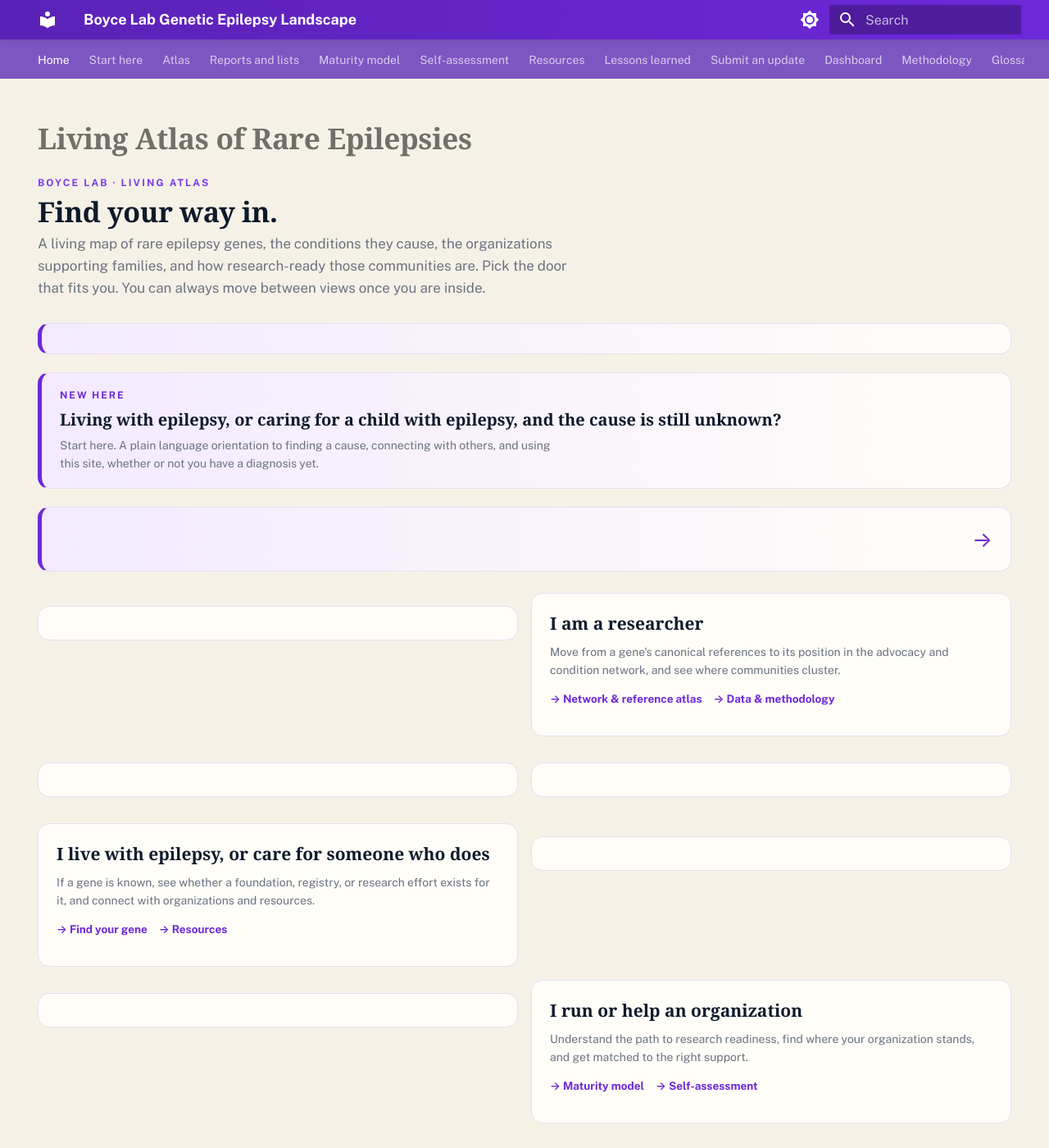
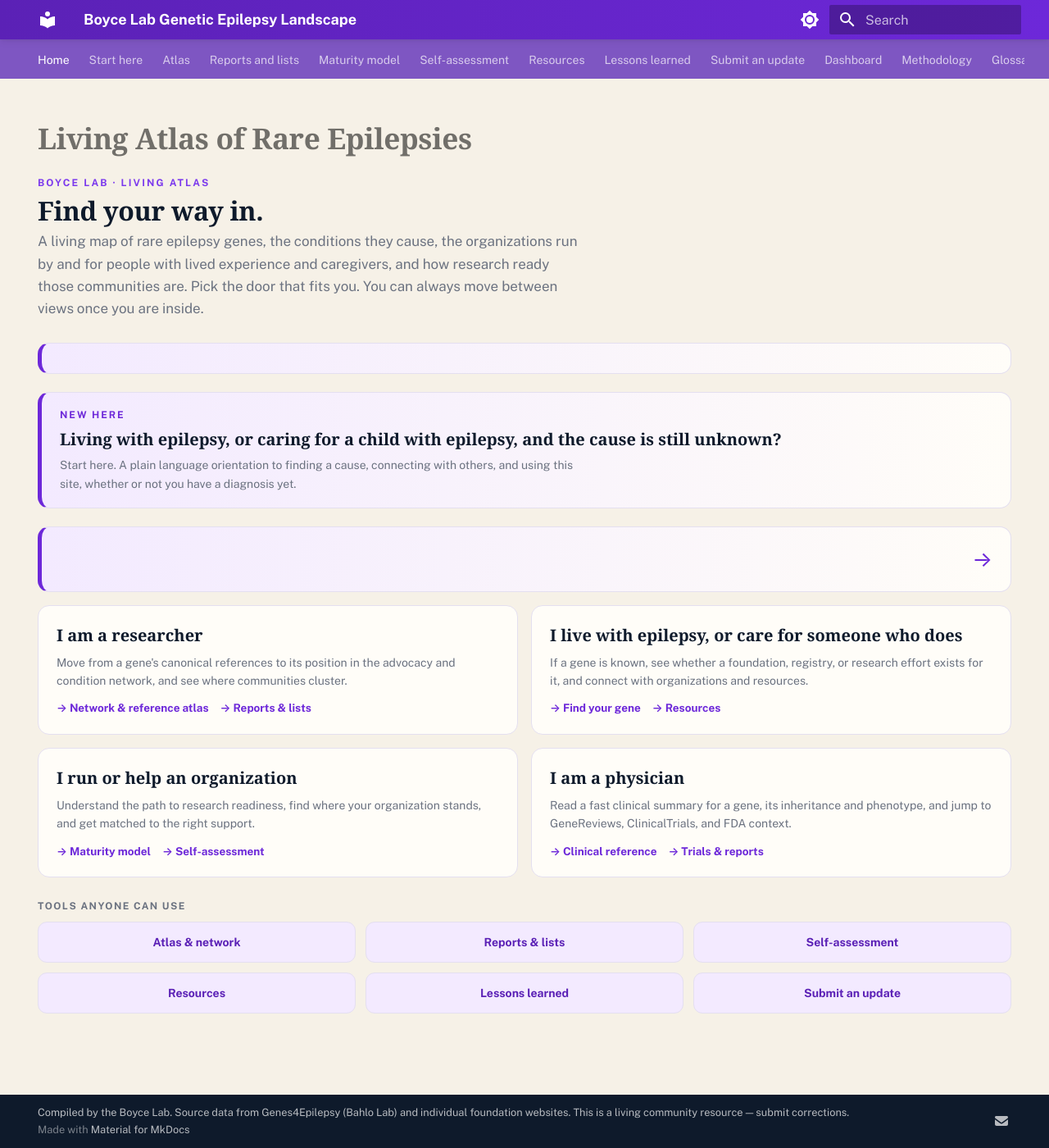
Before and after one commit to BoyceLab/landscape, an MkDocs documentation site: the page built from docs/index.md, in a window 1280 px wide and 1400 px high. Shown: the whole window at 82% size. Built offline with MkDocs 1.6.1 and Material for MkDocs 9.7.7, drawn with Linux system fonts in a browser that asks for light colours.

Commit message:
Add files via upload

```diff
--- a/docs/index.md
+++ b/docs/index.md
@@ -4,83 +4,70 @@ hide:
   - toc
 ---
 
+# Living Atlas of Rare Epilepsies
+
 <style>
-.frontdoor .md-typeset h1{display:none}
-.hero{padding:8px 0 6px}
-.hero .eyebrow{font-size:12px;letter-spacing:.18em;text-transform:uppercase;color:#7c3aed;font-weight:700}
-.hero h2{font-family:Fraunces,Georgia,serif;font-size:34px;line-height:1.1;margin:.2em 0 .1em;font-weight:600}
-.hero p{font-size:17px;color:#6b7280;max-width:64ch;margin:.4em 0 0}
-.doors{display:grid;grid-template-columns:repeat(2,1fr);gap:16px;margin:26px 0}
-@media(max-width:720px){.doors{grid-template-columns:1fr}}
-.door{display:block;border:1px solid #e4dff0;border-radius:14px;padding:20px 22px;background:#fffdf8;transition:border-color .15s,transform .15s}
-.door:hover{border-color:#8b5cf6;transform:translateY(-2px);text-decoration:none}
-.door .dn{font-family:Fraunces,Georgia,serif;font-size:21px;font-weight:600;color:#0e1a2b;margin:0}
-.door .dd{color:#6b7280;font-size:14px;margin:6px 0 12px}
-.door .dl{font-size:13.5px;color:#6d28d9;font-weight:600}
-.door .dl span{display:inline-block;margin-right:14px}
-.toolsrow{display:grid;grid-template-columns:repeat(4,1fr);gap:12px;margin:8px 0 4px}
-@media(max-width:720px){.toolsrow{grid-template-columns:repeat(2,1fr)}}
-.tool{border:1px solid #e4dff0;border-radius:11px;padding:13px 15px;background:#f3eaff;text-align:center;font-weight:600;font-size:14px;color:#5b21b6}
-.tool:hover{text-decoration:none;border-color:#8b5cf6}
-.starthere{display:flex;align-items:center;gap:18px;border:1px solid #e4dff0;border-left:5px solid #6d28d9;border-radius:14px;padding:18px 22px;background:linear-gradient(90deg,#f3eaff,#fffdf8);margin:22px 0 6px;transition:transform .15s,border-color .15s}
-.starthere:hover{transform:translateY(-2px);border-color:#8b5cf6;text-decoration:none}
-.starthere .sh-eyebrow{font-size:12px;letter-spacing:.16em;text-transform:uppercase;color:#6d28d9;font-weight:700;margin:0}
-.starthere .sh-title{font-family:Fraunces,Georgia,serif;font-size:20px;font-weight:600;color:#0e1a2b;margin:4px 0 4px}
-.starthere .sh-sub{color:#6b7280;font-size:14px;margin:0;max-width:70ch}
-.starthere .sh-arrow{margin-left:auto;font-size:26px;color:#6d28d9;flex:none}
-@media(max-width:560px){.starthere .sh-arrow{display:none}}
-.rk{font-size:12px;letter-spacing:.12em;text-transform:uppercase;color:#6b7280;font-weight:700;margin:24px 0 0}
+.md-typeset .hero{padding:8px 0 6px}
+.md-typeset .hero .eyebrow{font-size:12px;letter-spacing:.18em;text-transform:uppercase;color:#7c3aed;font-weight:700}
+.md-typeset .hero h2{font-family:Fraunces,Georgia,serif;font-size:32px;line-height:1.1;margin:.2em 0 .1em;font-weight:600}
+.md-typeset .hero p{font-size:17px;color:#6b7280;max-width:64ch;margin:.4em 0 0}
+.md-typeset a.starthere{display:flex;align-items:center;gap:18px;border:1px solid #e4dff0;border-left:5px solid #6d28d9;border-radius:14px;padding:18px 22px;background:linear-gradient(90deg,#f3eaff,#fffdf8);margin:22px 0 16px;transition:transform .15s,border-color .15s}
+.md-typeset a.starthere:hover{transform:translateY(-2px);border-color:#8b5cf6;text-decoration:none}
+.md-typeset a.starthere .sh-eyebrow{font-size:12px;letter-spacing:.16em;text-transform:uppercase;color:#6d28d9;font-weight:700;margin:0}
+.md-typeset a.starthere .sh-title{font-family:Fraunces,Georgia,serif;font-size:20px;font-weight:600;color:#0e1a2b;margin:4px 0 4px}
+.md-typeset a.starthere .sh-sub{color:#6b7280;font-size:14px;margin:0;max-width:74ch}
+.md-typeset a.starthere .sh-arrow{margin-left:auto;font-size:26px;color:#6d28d9;flex:none}
+.md-typeset .doors{display:grid;grid-template-columns:repeat(2,1fr);gap:16px;margin:6px 0 26px}
+.md-typeset .door{display:block;border:1px solid #e4dff0;border-radius:14px;padding:20px 22px;background:#fffdf8;transition:border-color .15s,transform .15s}
+.md-typeset .door:hover{border-color:#8b5cf6;transform:translateY(-2px);text-decoration:none}
+.md-typeset .door .dn{font-family:Fraunces,Georgia,serif;font-size:20px;font-weight:600;color:#0e1a2b;margin:0}
+.md-typeset .door .dd{color:#6b7280;font-size:14px;margin:6px 0 12px}
+.md-typeset .door .dl{font-size:13.5px;color:#6d28d9;font-weight:600;margin:0}
+.md-typeset .door .dl span{display:inline-block;margin-right:14px}
+.md-typeset .rk{font-size:12px;letter-spacing:.12em;text-transform:uppercase;color:#6b7280;font-weight:700;margin:18px 0 8px}
+.md-typeset .toolsrow{display:grid;grid-template-columns:repeat(3,1fr);gap:12px;margin:0 0 4px}
+.md-typeset .tool{border:1px solid #e4dff0;border-radius:11px;padding:13px 15px;background:#f3eaff;text-align:center;font-weight:600;font-size:14px;color:#5b21b6}
+.md-typeset .tool:hover{text-decoration:none;border-color:#8b5cf6}
+@media(max-width:720px){.md-typeset .doors{grid-template-columns:1fr}.md-typeset .toolsrow{grid-template-columns:repeat(2,1fr)}.md-typeset a.starthere .sh-arrow{display:none}}
 </style>
 
-<div class="frontdoor" markdown>
-
-# Living Atlas of Rare Epilepsies
-
-<div class="hero" markdown>
-<div class="eyebrow">Boyce Lab · Living Atlas</div>
+<div class="hero">
+<div class="eyebrow">Boyce Lab &middot; Living Atlas</div>
 <h2>Find your way in.</h2>
-<p>A living map of rare epilepsy genes, the conditions they cause, the organizations supporting families, and how research-ready those communities are. Pick the door that fits you. You can always move between views once you are inside.</p>
+<p>A living map of rare epilepsy genes, the conditions they cause, the organizations run by and for people with lived experience and caregivers, and how research ready those communities are. Pick the door that fits you. You can always move between views once you are inside.</p>
 </div>
-
-<a class="starthere" href="start-here/" markdown>
-<div markdown>
+<a class="starthere" href="start-here/">
+<div class="sh-body">
 <p class="sh-eyebrow">New here</p>
 <p class="sh-title">Living with epilepsy, or caring for a child with epilepsy, and the cause is still unknown?</p>
 <p class="sh-sub">Start here. A plain language orientation to finding a cause, connecting with others, and using this site, whether or not you have a diagnosis yet.</p>
 </div>
 <span class="sh-arrow">&rarr;</span>
 </a>
-
-<div class="doors" markdown>
-
-<a class="door" href="atlas/" markdown>
+<div class="doors">
+<a class="door" href="atlas/">
 <p class="dn">I am a researcher</p>
 <p class="dd">Move from a gene's canonical references to its position in the advocacy and condition network, and see where communities cluster.</p>
-<p class="dl"><span>→ Network &amp; reference atlas</span><span>→ Data &amp; methodology</span></p>
+<p class="dl"><span>&rarr; Network &amp; reference atlas</span><span>&rarr; Reports &amp; lists</span></p>
 </a>
-
-<a class="door" href="atlas/" markdown>
+<a class="door" href="atlas/">
 <p class="dn">I live with epilepsy, or care for someone who does</p>
 <p class="dd">If a gene is known, see whether a foundation, registry, or research effort exists for it, and connect with organizations and resources.</p>
-<p class="dl"><span>→ Find your gene</span><span>→ Resources</span></p>
+<p class="dl"><span>&rarr; Find your gene</span><span>&rarr; Resources</span></p>
 </a>
-
-<a class="door" href="maturity-model/" markdown>
+<a class="door" href="maturity-model/">
 <p class="dn">I run or help an organization</p>
 <p class="dd">Understand the path to research readiness, find where your organization stands, and get matched to the right support.</p>
-<p class="dl"><span>→ Maturity model</span><span>→ Self-assessment</span></p>
+<p class="dl"><span>&rarr; Maturity model</span><span>&rarr; Self-assessment</span></p>
 </a>
-
-<a class="door" href="atlas/" markdown>
+<a class="door" href="atlas/">
 <p class="dn">I am a physician</p>
 <p class="dd">Read a fast clinical summary for a gene, its inheritance and phenotype, and jump to GeneReviews, ClinicalTrials, and FDA context.</p>
-<p class="dl"><span>→ Clinical reference</span><span>→ Trials &amp; reports</span></p>
+<p class="dl"><span>&rarr; Clinical reference</span><span>&rarr; Trials &amp; reports</span></p>
 </a>
-
 </div>
-
 <p class="rk">Tools anyone can use</p>
-<div class="toolsrow" markdown>
+<div class="toolsrow">
 <a class="tool" href="atlas/">Atlas &amp; network</a>
 <a class="tool" href="reports/">Reports &amp; lists</a>
 <a class="tool" href="self-assessment/">Self-assessment</a>
@@ -88,5 +75,3 @@ hide:
 <a class="tool" href="lessons/">Lessons learned</a>
 <a class="tool" href="submit/">Submit an update</a>
 </div>
-
-</div>
```
